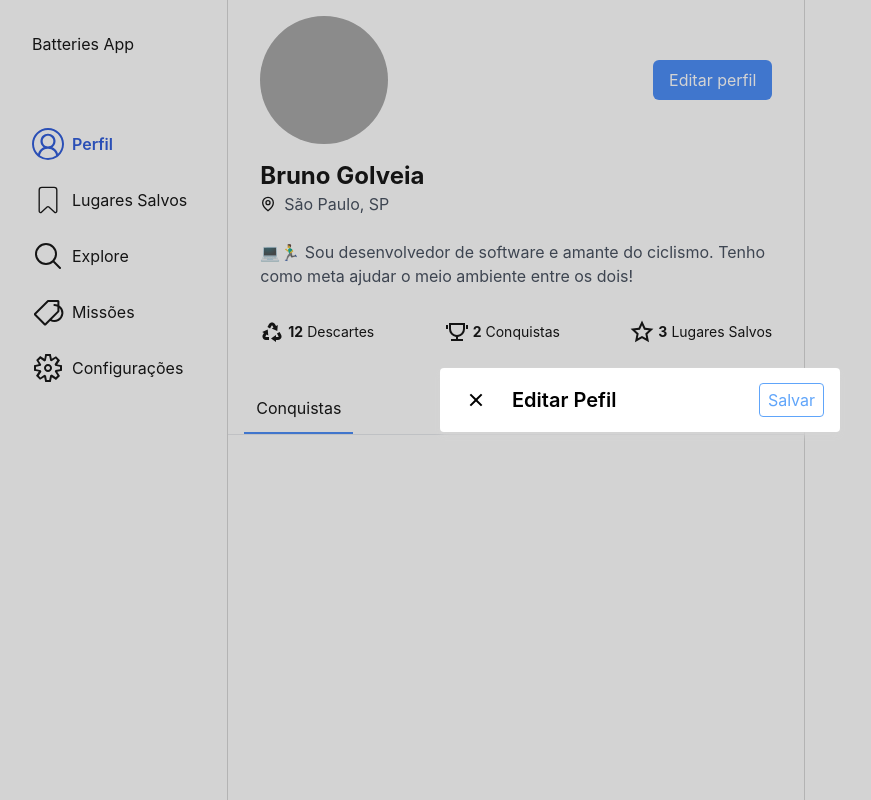
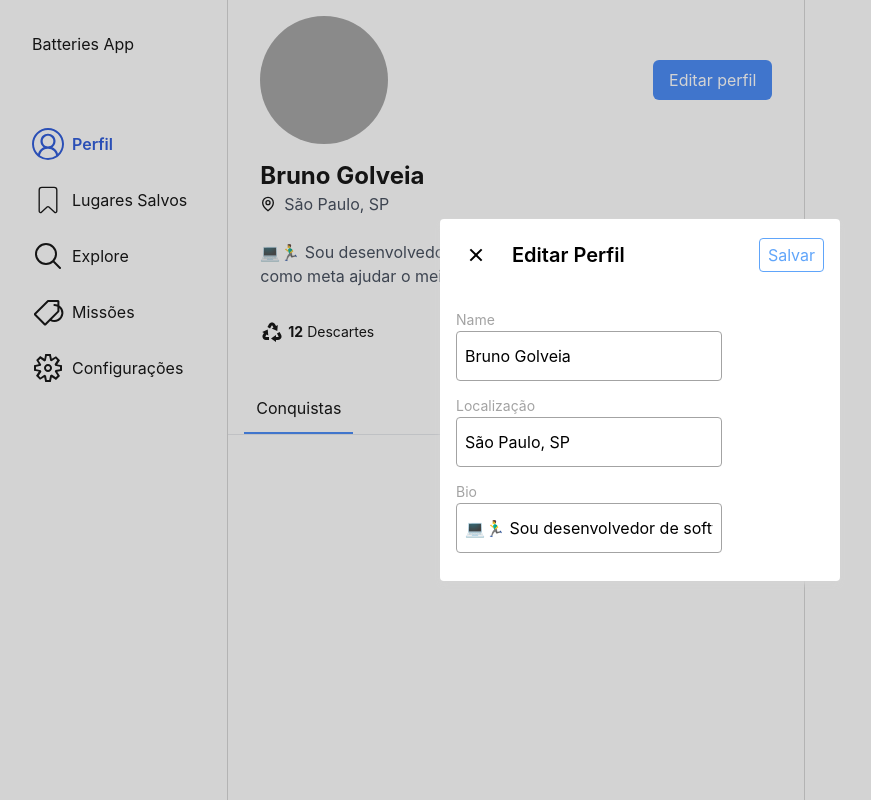
Before and after one commit to danielcorreia-dev/batteries-project, a Next.js app: page /sistema/usuario/perfil in a window 1280 px wide. Both pictures are taken after a click on the button "Editar perfil". Shown: the whole page, without its empty margins (0-871 px from the left). Built offline with nearby package versions, Linux system fonts and the light colour scheme; grey boxes are pictures that could not be loaded.

Commit message:
add: proto edit profile form

```diff
--- a/components/user/ProfileMain.tsx
+++ b/components/user/ProfileMain.tsx
@@ -6,7 +6,7 @@ import { RiRecycleFill, RiTrophyLine, RiStarLine } from 'react-icons/ri';
 import classNames from 'classnames';
 // import EditProfile from './EditProfile';
 import { RiCloseLine } from 'react-icons/ri';
-import { Formik } from 'formik';
+import { ErrorMessage, Field, Form, Formik } from 'formik';
 import * as Yup from 'yup';
 
 interface IconProps {
@@ -93,8 +93,9 @@ const ProfileMain = (props: ProfileProps) => {
         <div
           ref={editRef}
           // Temporary width
-          className="flex justify-between items-center h-16 w-[400px] max-w-2xl bg-white shadow-md shadow-neutral-300 rounded p-4"
+          className="h-auto w-[400px] max-w-2xl bg-white shadow-md shadow-neutral-300 rounded p-4"
         >
+          <div className="flex items-center justify-between mb-8">
             <div className="flex items-center">
               <RiCloseLine
                 size={40}
@@ -103,7 +104,7 @@ const ProfileMain = (props: ProfileProps) => {
                 }
                 onClick={() => setEditProfile(false)}
               />
-            <h2 className="font-semibold text-xl">Editar Pefil</h2>
+              <h2 className="font-semibold text-xl">Editar Perfil</h2>
             </div>
             <button
               onClick={onSubmit}
@@ -111,7 +112,31 @@ const ProfileMain = (props: ProfileProps) => {
             >
               Salvar
             </button>
-          <Formik></Formik>
+          </div>
+          <div>
+            <Formik
+              initialValues={initialValues}
+              onSubmit={onSubmit}
+              validationSchema={validationSchema}
+            >
+              {({ errors, touched }) => (
+                <Form>
+                  <div className='mb-3'>
+                    <label htmlFor="name" className='text-sm text-neutral-400'>Name</label>
+                    <Field type="text" name="name" className="block px-2 py-3 border rounded border-neutral-400 max-w-max w-max"/>
+                  </div>
+                  <div className='mb-3'>
+                    <label htmlFor="location" className='text-sm text-neutral-400'>Localização</label>
+                    <Field type="text" name="location" className="block px-2 py-3 border rounded border-neutral-400 max-w-max w-max"/>
+                  </div>
+                  <div className='mb-3'>
+                    <label htmlFor="bio" className='text-sm text-neutral-400'>Bio</label>
+                    <Field type="text" name="bio" className="block px-2 py-3 border rounded border-neutral-400 max-w-max w-max"/>
+                  </div>
+                </Form>
+              )}
+            </Formik>
+          </div>
         </div>
       </div>
     );
```
Lines whose indentation alone changed are shown as unchanged.
